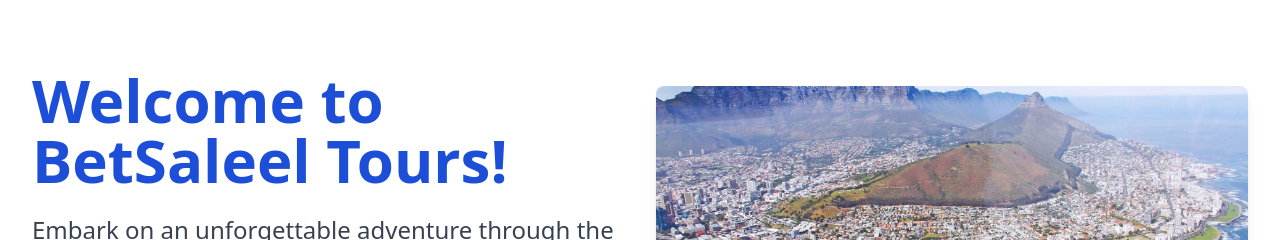
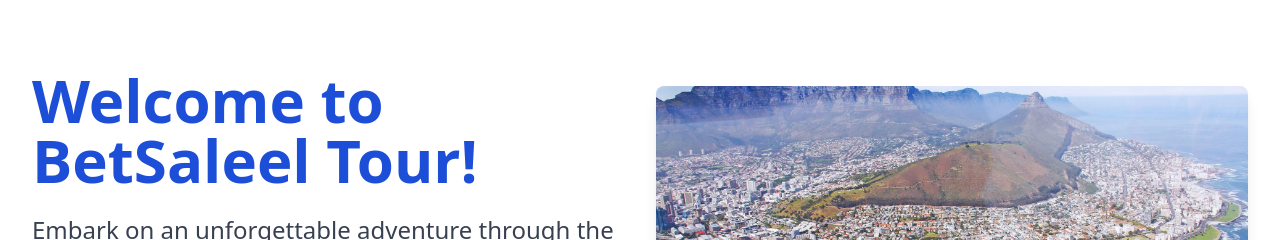
Before and after one commit to Gradi03/Betsaleel-Tour, a React (Vite) app in the folder frontend/: page / in a window 1280 px wide. Shown: the part 148-388 px from the top of the page. Built offline with nearby package versions, Linux system fonts and the light colour scheme.

Commit message:
added betsaleel in the footer

```diff
--- a/frontend/src/pages/Home.jsx
+++ b/frontend/src/pages/Home.jsx
@@ -9,7 +9,7 @@
         {/* Content on the Left */}
         <div className="lg:w-1/2 text-center lg:text-left">
           <h1 className="text-4xl sm:text-5xl lg:text-6xl font-extrabold text-blue-700 mb-6">
-            Welcome to BetSaleel Tours!
+            Welcome to BetSaleel Tour!
           </h1>
           <p className="text-lg sm:text-xl lg:text-2xl text-gray-700 mb-8">
             Embark on an unforgettable adventure through the heart of Cape Town. Explore breathtaking landscapes, vibrant city life, and hidden gems with our expert guides. Every moment is an adventure waiting to be discovered.
```
